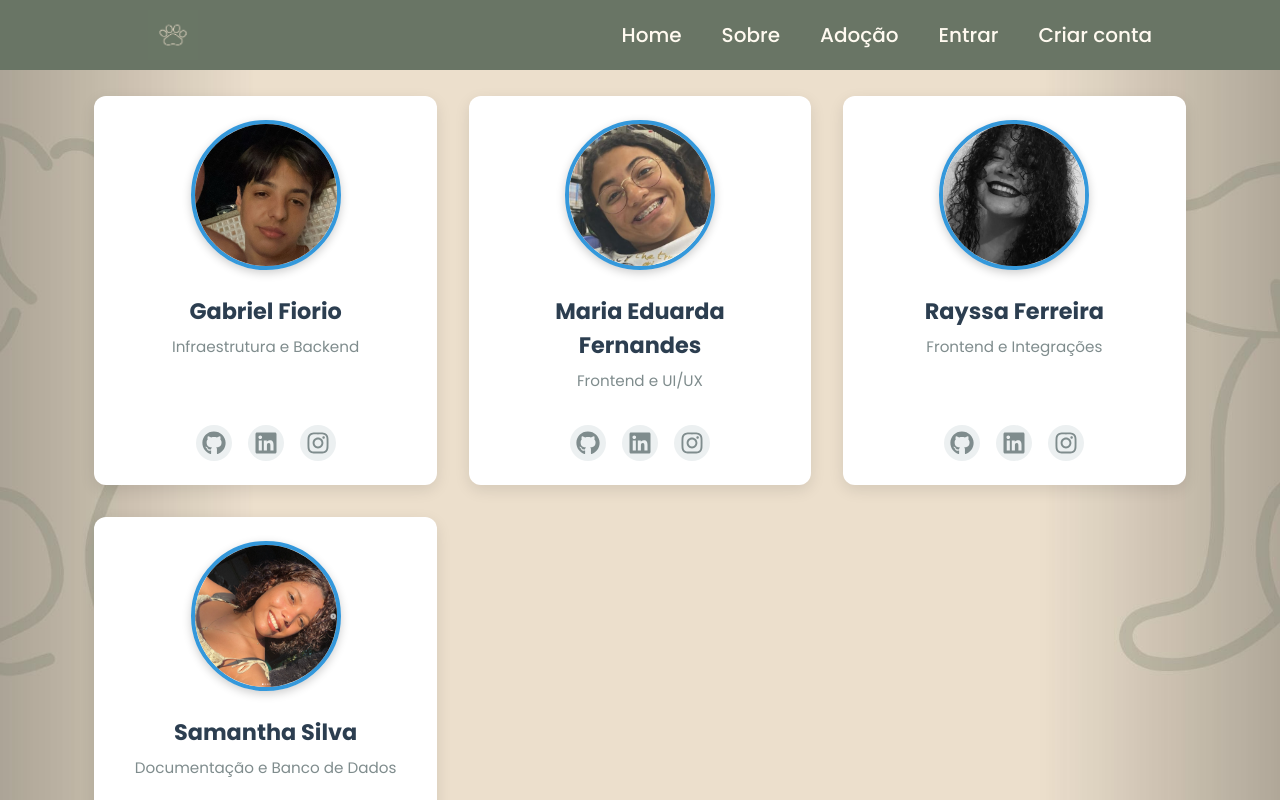
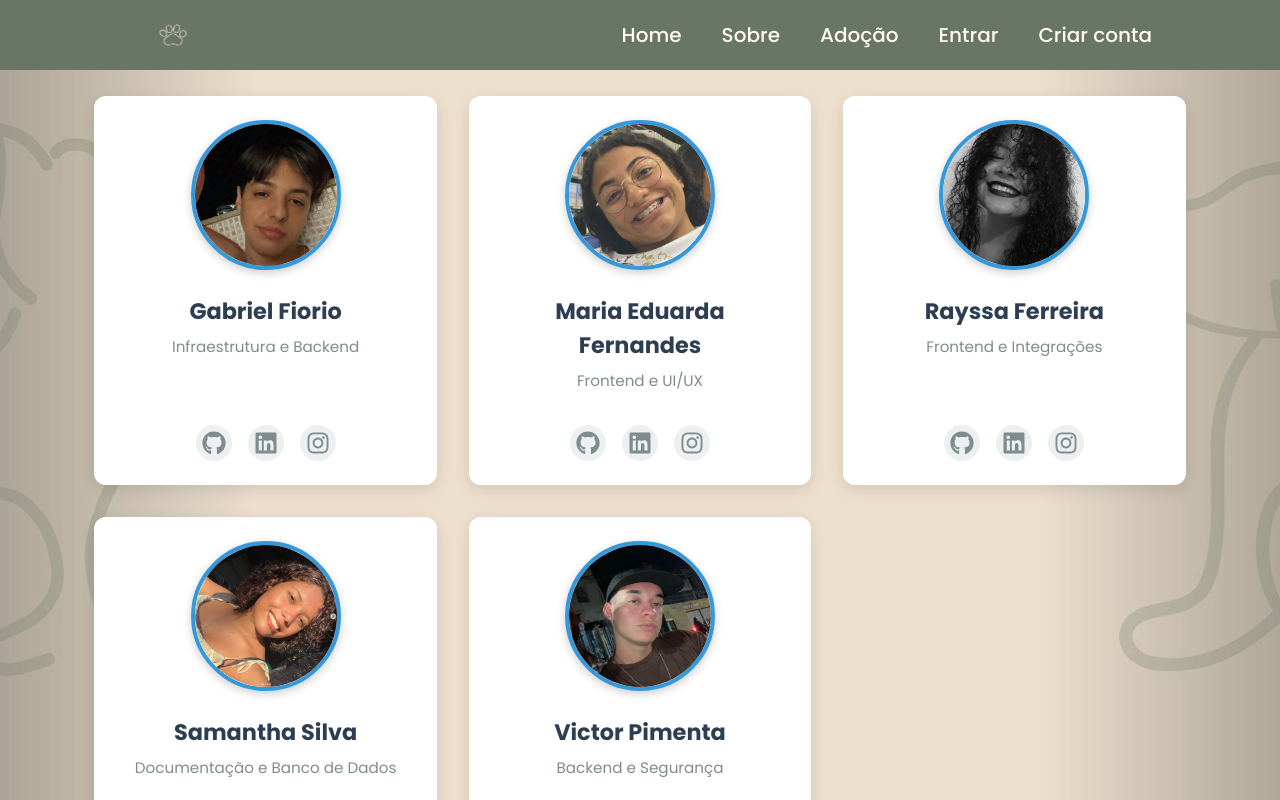
Before and after one commit to MariaEduarda-Almeidaa/PIE_ADOPET, a React (Vite) app: page /sobre in a window 1280 px wide. Built offline with nearby package versions, Linux system fonts and the light colour scheme.

Commit message:
alteracao na pagina sobre

```diff
--- a/src/Pages/Sobre/SobrePage.jsx
+++ b/src/Pages/Sobre/SobrePage.jsx
@@ -8,7 +8,7 @@ import gabrielImage from "../../assets/Devs/Gabriel.jpg";
 import mariaImage from "../../assets/Devs/Maria.jpg";
 import rayssaImage from "../../assets/Devs/rayssa.jpg";
 import samanthaImage from "../../assets/Devs/Samantha.png";
-//import victorImage from "../../assets/Devs/victor-pimenta.jpg";
+import victorImage from "../../assets/Devs/VitorPimenta.jpg";
 
 const devs = [
     {
@@ -23,7 +23,7 @@ const devs = [
       nome: "Maria Eduarda Fernandes",
       contribuicao: "Frontend e UI/UX",
       imagem: mariaImage,
-      github: "https://github.com/mariaeduardafernandes",
+      github: "https://github.com/MariaEduarda-Almeidaa",
       linkedin: "https://www.linkedin.com/in/mariaeduardafernandes",
       instagram: "https://www.instagram.com/maria_eduardaa900",
     },
@@ -43,14 +43,14 @@ const devs = [
       linkedin: "https://www.linkedin.com/in/samanthasilva",
       instagram: "https://www.instagram.com/samanthasilva",
     },
-    //{
-      //nome: "Victor Pimenta",
-      //contribuicao: "Backend e Segurança",
-      //imagem: victorImage,
-      //github: "https://github.com/victorpimenta",
-      //linkedin: "https://www.linkedin.com/in/victorpimenta",
-     // instagram: "https://www.instagram.com/victorpimenta",
-    //},
+    {
+      nome: "Victor Pimenta",
+      contribuicao: "Backend e Segurança",
+      imagem: victorImage,
+      github: "https://github.com/victorpimenta",
+      linkedin: "https://www.linkedin.com/in/victorpimenta",
+      instagram: "https://www.instagram.com/victorpimenta",
+    },
 ];
 
 const Sobre = () => {
```
Also changed, not shown: src/assets/Devs/VitorPimenta.jpg (added).
